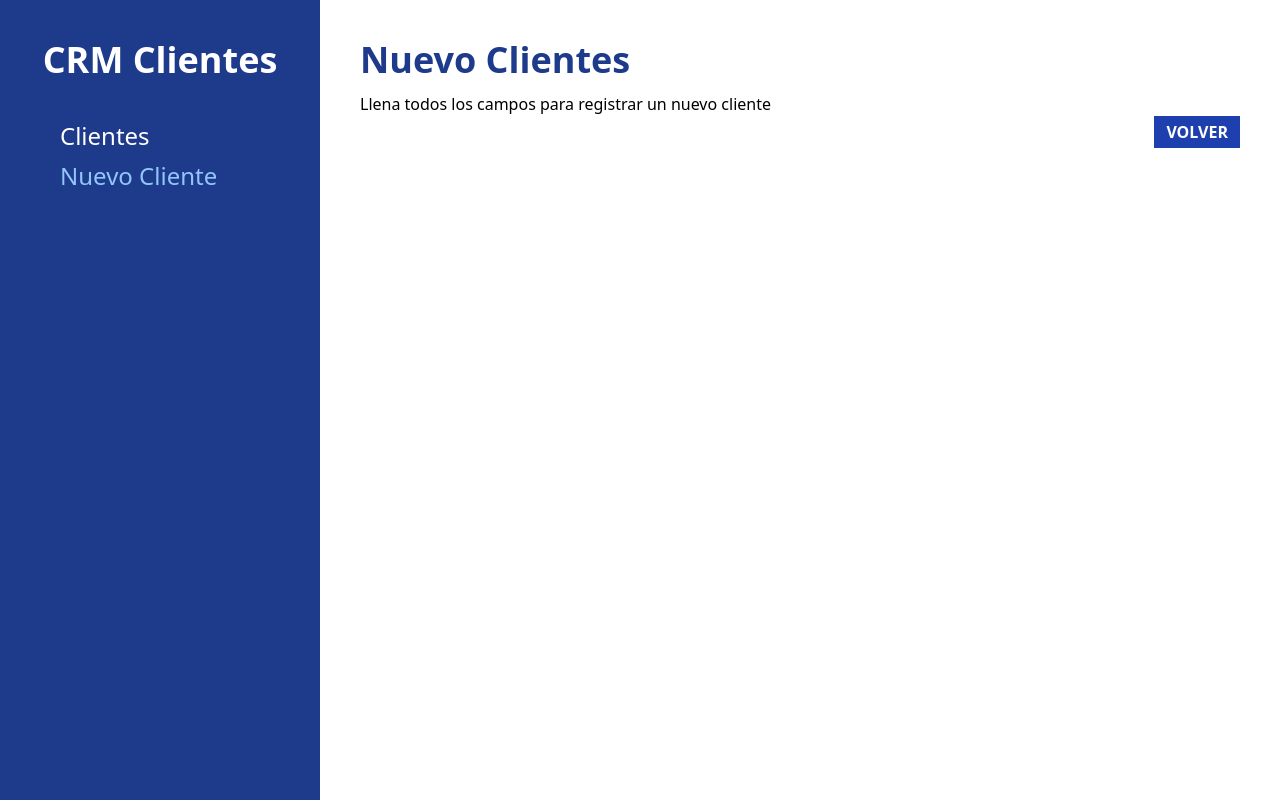
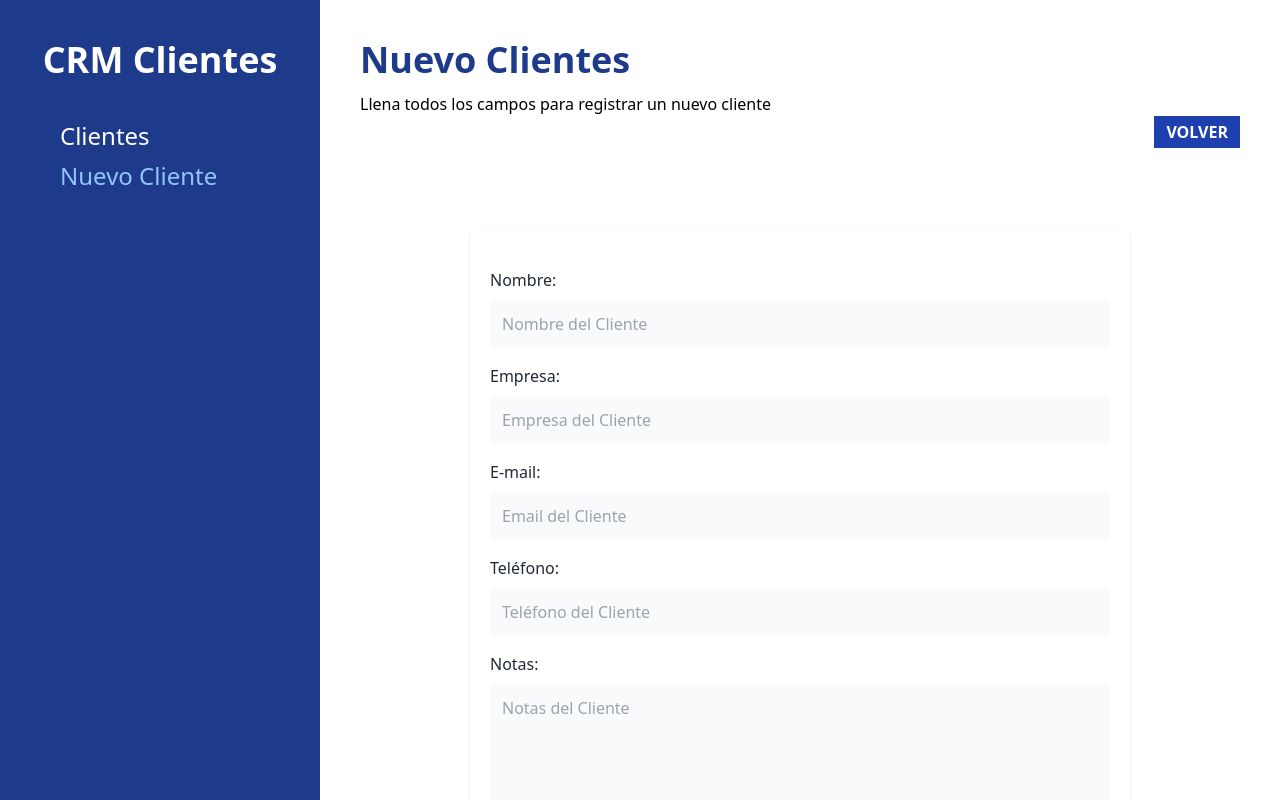
Before and after one commit to Jirgort/CRM-React, a React (Vite) app in the folder crm-react/: page /clientes/nuevo in a window 1280 px wide. Built offline with nearby package versions, Linux system fonts and the light colour scheme.

Commit message:
Fomulario :cherries:

```diff
--- /dev/null
+++ b/crm-react/src/components/Formulario.jsx
@@ -0,0 +1,77 @@
+const Formulario = ({cliente}) => {
+    return (
+        <>
+            <div className="mb-4">
+                <label
+                    className="text-gray-800"
+                    htmlFor="nombre"
+                >Nombre:</label>
+                <input
+                    id="nombre"
+                    type="text"
+                    className="mt-2 block w-full p-3 bg-gray-50"
+                    placeholder="Nombre del Cliente"
+                    name="nombre"
+                />
+            </div>
+            <div className="mb-4">
+                <label
+                    className="text-gray-800"
+                    htmlFor="empresa"
+                >Empresa:</label>
+                <input
+                    id="empresa"
+                    type="text"
+                    className="mt-2 block w-full p-3 bg-gray-50"
+                    placeholder="Empresa del Cliente"
+                    name="empresa"
+                />
+            </div>
+
+            <div className="mb-4">
+                <label
+                    className="text-gray-800"
+                    htmlFor="email"
+                >E-mail:</label>
+                <input
+                    id="email"
+                    type="email"
+                    className="mt-2 block w-full p-3 bg-gray-50"
+                    placeholder="Email del Cliente"
+                    name="email"
+                />
+            </div>
+
+            <div className="mb-4">
+                <label
+                    className="text-gray-800"
+                    htmlFor="telefono"
+                >Teléfono:</label>
+                <input
+                    id="telefono"
+                    type="tel"
+                    className="mt-2 block w-full p-3 bg-gray-50"
+                    placeholder="Teléfono del Cliente"
+                    name="telefono"
+                />
+            </div>
+
+            <div className="mb-4">
+                <label
+                    className="text-gray-800"
+                    htmlFor="notas"
+                >Notas:</label>
+                <textarea
+                    as="textarea"
+                    id="notas"
+                    type="text"
+                    className="mt-2 block w-full p-3 bg-gray-50 h-40 align-self"
+                    placeholder="Notas del Cliente"
+                    name="notas"
+                />
+            </div>
+        </>
+    )
+}
+
+export default Formulario
--- a/crm-react/src/pages/NuevoCliente.jsx
+++ b/crm-react/src/pages/NuevoCliente.jsx
@@ -1,5 +1,5 @@
 import { useNavigate } from "react-router-dom";
-
+import Formulario from "../components/Formulario";
 function NuevoCliente() {
   const navigate=useNavigate()
   return (
@@ -13,6 +13,14 @@
           Volver
         </button>
       </div>
+      <div className="bg-white shadow rounded-md md:w-3/4 mx-auto px-5 py-10 mt-20">
+        <form>
+
+
+        <Formulario/>
+        <input type="submit" className="mt-5 w-full bg-blue-800 p-3 uppercase font-bold text-white text-lg" value="Registrar Cliente"/>
+        </form>
+      </div>
     </>
   );
 }
```
